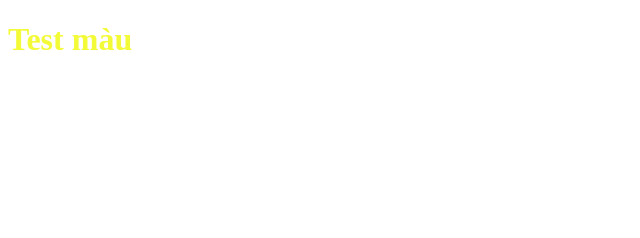
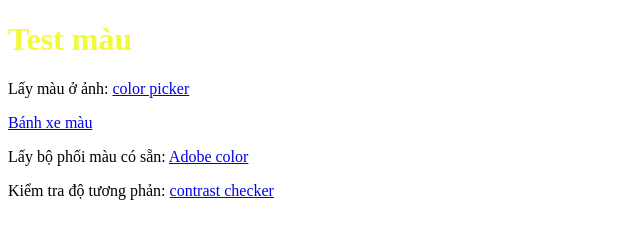
Before and after one commit to trungsliver/MK-JSB33, a plain HTML site: page Lesson7/index.html in a window 1280 px wide. Shown: the whole page, without its empty margins (0-640 px from the left). Drawn offline with Linux system fonts and the light colour scheme.

Commit message:
Lesson 7

```diff
--- a/Lesson7/index.html
+++ b/Lesson7/index.html
@@ -4,8 +4,17 @@
     <meta charset="UTF-8">
     <meta name="viewport" content="width=device-width, initial-scale=1.0">
     <title>Document</title>
+    <!-- From fontawesome site
+  <script defer src="https://use.fontawesome.com/releases/v5.5.0/js/all.js"
+    integrity="sha384-GqVMZRt5Gn7tB9D9q7ONtcp4gtHIUEW/yG7h98J7IpE3kpi+srfFyyB/04OV6pG0"
+    crossorigin="anonymous"></script> -->
 </head>
 <body>
     <h1 style="color: #f3fa37">Test màu</h1>
+    <!-- <i class="fa-solid fa-user"></i> -->
+    <p>Lấy màu ở ảnh: <a href="https://imagecolorpicker.com/">color picker</a></p>
+    <p><a href="https://color.adobe.com/create/color-wheel">Bánh xe màu</a></p>
+    <p>Lấy bộ phối màu có sẵn: <a href="https://color.adobe.com/trends">Adobe color</a></p>
+    <p>Kiểm tra độ tương phản: <a href="https://contrastchecker.com/">contrast checker</a></p>
 </body>
 </html>
```
